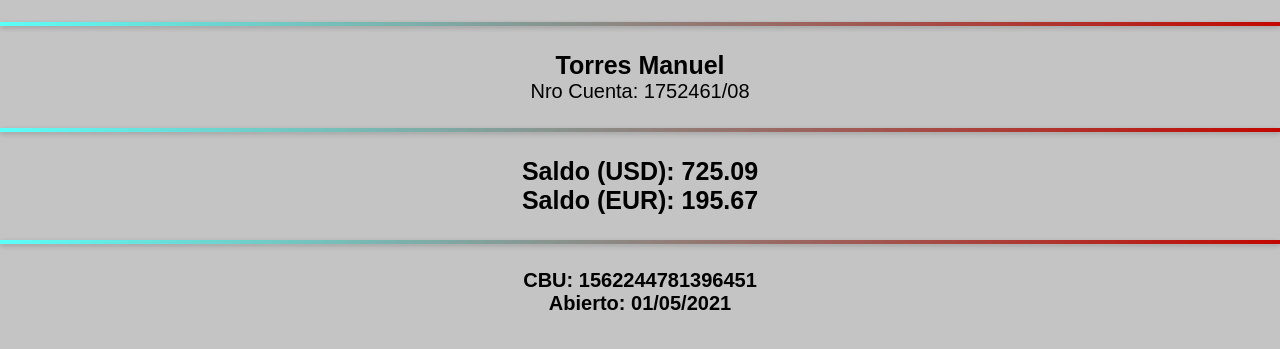
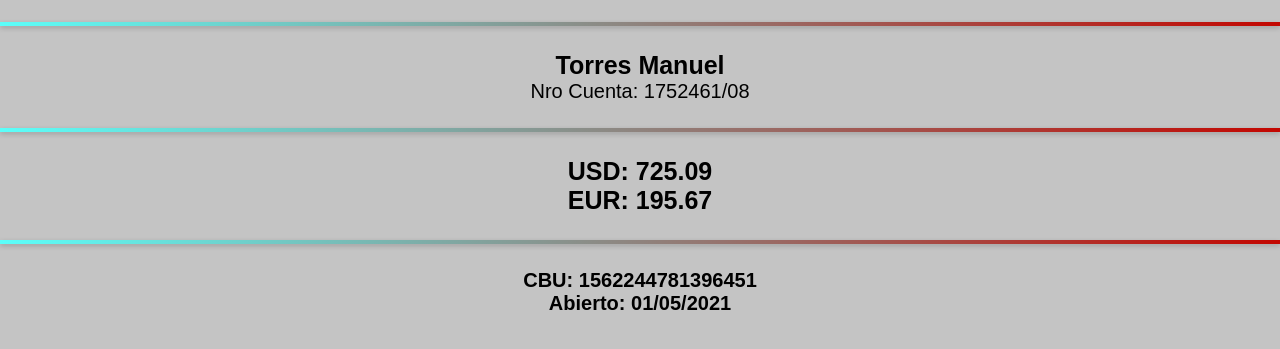
Before and after one commit to astherdev/Banco, a plain HTML site: page index.html in a window 1280 px wide. Shown: the part 399-748 px from the top of the page. Drawn offline with Linux system fonts and the light colour scheme.

Commit message:
Update index.html

```diff
--- a/index.html
+++ b/index.html
@@ -39,10 +39,10 @@
 
 
             elementoTexto = document.getElementById("saldo_usd");
-            elementoTexto.textContent = "Saldo (USD): " + datosJson.saldo[0].monto;
+            elementoTexto.textContent = "USD: " + datosJson.saldo[0].monto;
 
             elementoTexto = document.getElementById("saldo_eur");
-            elementoTexto.textContent = "Saldo (EUR): " + datosJson.saldo[1].monto;
+            elementoTexto.textContent = "EUR: " + datosJson.saldo[1].monto;
 
             elementoTexto = document.getElementById("nro_banco");
             elementoTexto.textContent = "CBU: " + datosJson.nro_banco;
```
